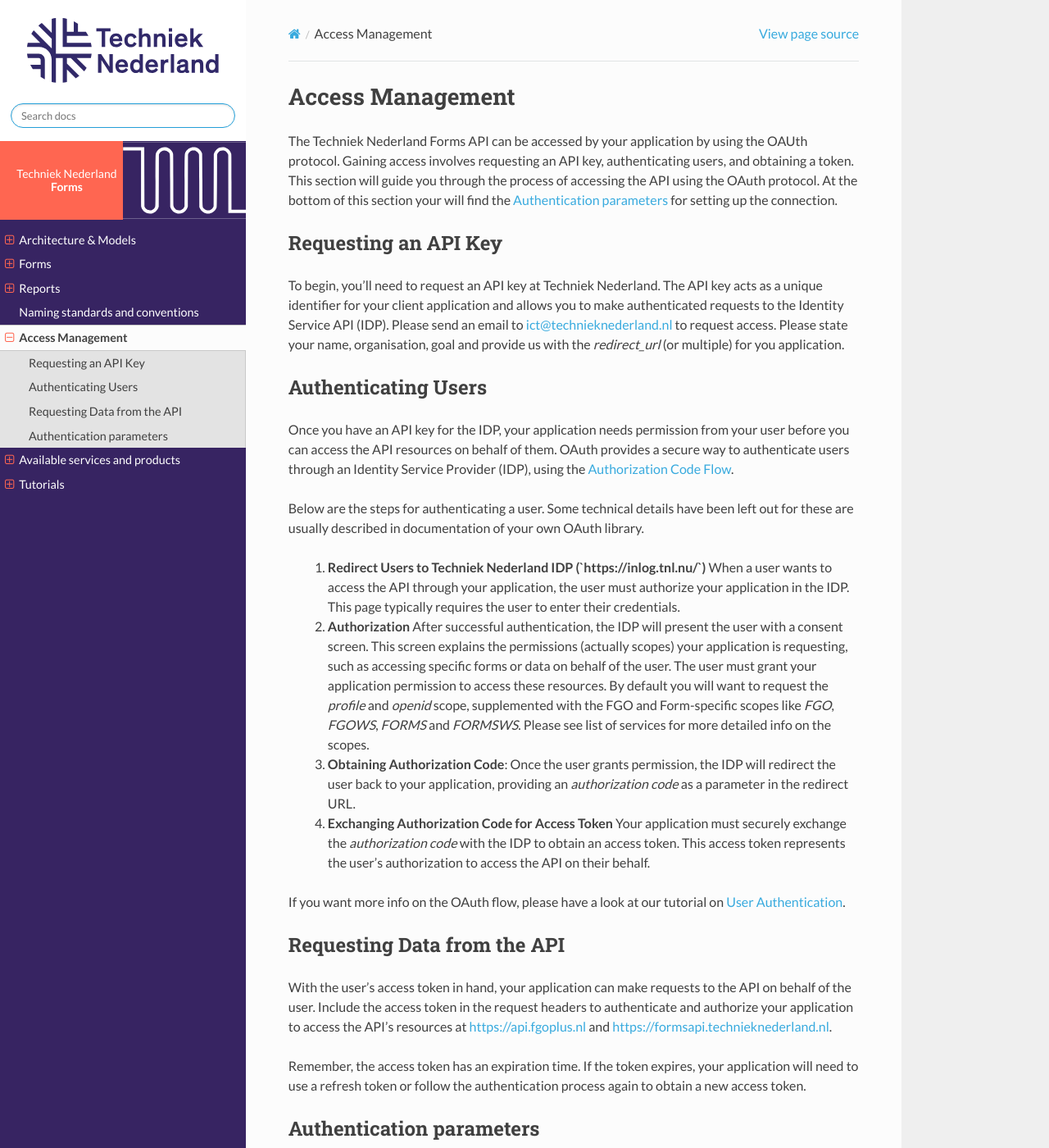
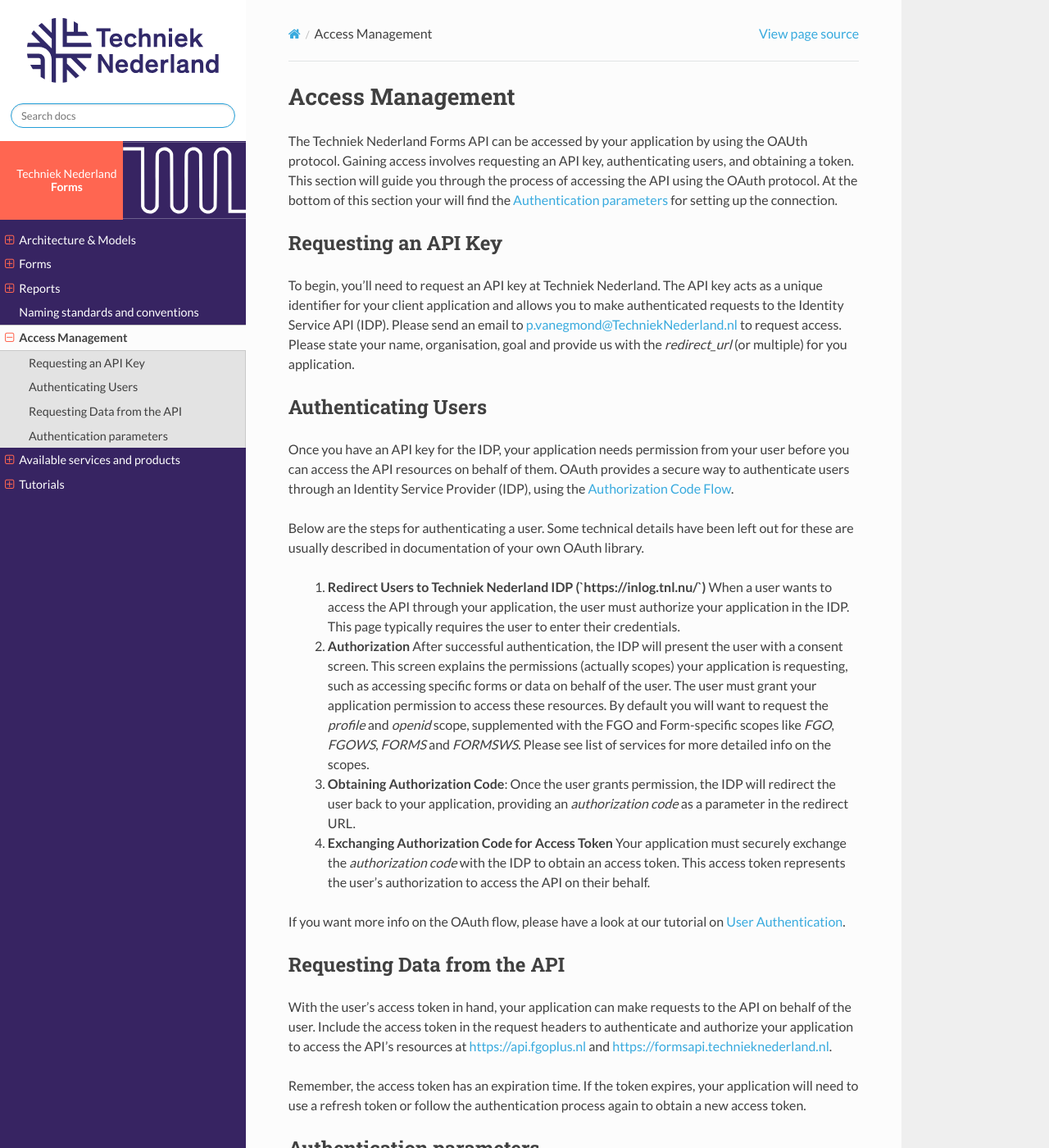
Before and after one commit to Techniek-Nederland/techniek-nederland-formulieren, a Sphinx documentation site: the page built from source/access-management.rst, in a window 1280 px wide and 1400 px high. Shown: the whole window at 82% size. Built offline with Sphinx 7.4.7 and the Read the Docs theme 3.1.0, drawn with Linux system fonts in a browser that asks for light colours; some of the changed text lies outside the part shown.

Commit message:
Change ict to p.vanegmond

```diff
--- a/source/access-management.rst
+++ b/source/access-management.rst
@@ -11,7 +11,7 @@ Requesting an API Key
 
 To begin, you'll need to request an API key at Techniek Nederland. The API key acts as a unique identifier for your
 client application and allows you to make authenticated requests to the Identity Service API (IDP). Please send an email
-to ict@technieknederland.nl to request access. Please state your name, organisation, goal and provide us with the
+to p.vanegmond@TechniekNederland.nl to request access. Please state your name, organisation, goal and provide us with the
 `redirect_url` (or multiple) for you application.
 
 Authenticating Users
@@ -60,7 +60,7 @@ Connecting to identity service provider:
 :token_endpoint:            https://inlog.tnl.nu/o/token/
 :userinfo_endpoint:         https://inlog.tnl.nu/o/userinfo/
 :openid-configuration:      https://inlog.tnl.nu/o/.well-known/openid-configuration/
-:client_id:                 To be requested ict@technieknederland.nl
+:client_id:                 To be requested p.vanegmond@TechniekNederland.nl
 :client_secet:              *Not applicable for client applications*
 :grant_type:                Authorization code (make sure to use PKCE)
 :scopes:                    openid, profile, FGO, FGOWS
--- a/source/naming-conventions.rst
+++ b/source/naming-conventions.rst
@@ -8,4 +8,4 @@ A first attempt has been made to produce a list of standard terms to use through
 ways to name something (eg. 'Naam', 'Voornaam + Achternaam', 'Volledige naam'). The draft version of this
 document can be downloaded
 `Form Fields Naming Convensions (XLSX) <_static/files/techniek-nederland-form-fields-naming-convention-v5.xlsx>`_. This
-document is currently maintained by `Remco van der Linen @ Techniek Nederland <mailto:ict@technieknederland.nl>`_.
+document is currently maintained by `p.vanegmond@TechniekNederland.nl <mailto:p.vanegmond@TechniekNederland.nl>`_.
--- a/source/tutorials/authentication/index.rst
+++ b/source/tutorials/authentication/index.rst
@@ -11,7 +11,7 @@ Provider (IDP) of Techniek Nederland, which can be accessed at https://inlog.tnl
 refer to this IDP using the OAuth protocol.
 
 Third-party software needs a `client_id` and `client_secret` to use the Identity Service Provider. These credentials
-can be requested  by sending an email to ict@technieknederland.nl.
+can be requested  by sending an email to p.vanegmond@TechniekNederland.nl.
 
 The following tutorials provide detailed instructions for enabling third-party software to allow users to log in
 and access Techniek Nederland's web services on their behalf. Additionally, the tutorials explain how to retrieve
--- a/source/tutorials/authentication/user_authentication.rst
+++ b/source/tutorials/authentication/user_authentication.rst
@@ -24,7 +24,7 @@ applications (JavaScript applications) or applications installed on the user's c
 are visible to the user, they cannot securely store secrets. Therefore, we will only use a client_id in combination
 with PKCE (Proof Key for Code Exchange), rather than a client_id and client_secret.
 
-To register your application, please send an email to `ict@technieknederland.nl <ict@technieknederland.nl>`_ with the following information:
+To register your application, please send an email to `p.vanegmond@TechniekNederland.nl <p.vanegmond@TechniekNederland.nl>`_ with the following information:
 
 * Application name
 * Why your going to use the IDP
@@ -51,7 +51,7 @@ You will need the following information:
 :token_endpoint:            https://inlog.tnl.nu/o/token/
 :userinfo_endpoint:         https://inlog.tnl.nu/o/userinfo/
 :openid-configuration:      https://inlog.tnl.nu/o/.well-known/openid-configuration/
-:client_id:                 To be requested ict@technieknederland.nl
+:client_id:                 To be requested p.vanegmond@TechniekNederland.nl
 :client_secet:              *Not applicable for client applications*
 :grant_type:                Authorization code (make sure to use PKCE)
 :scopes:                    openid, profile, FGO, FGOWS
```
